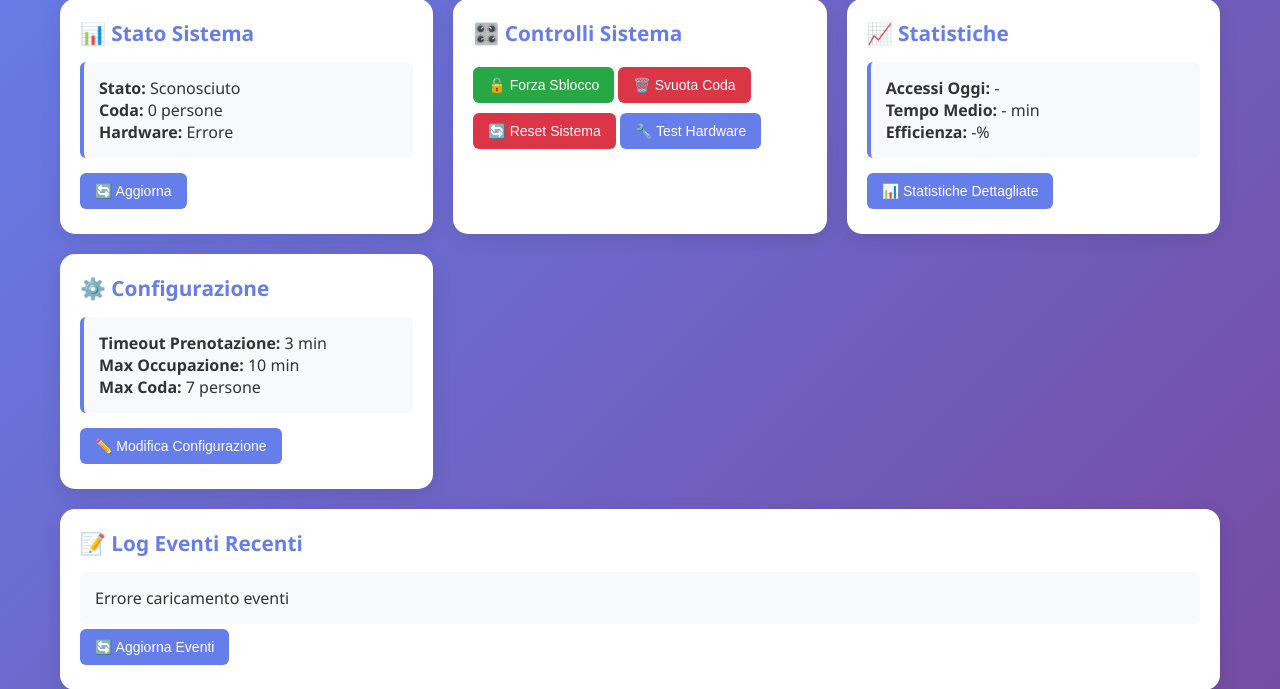
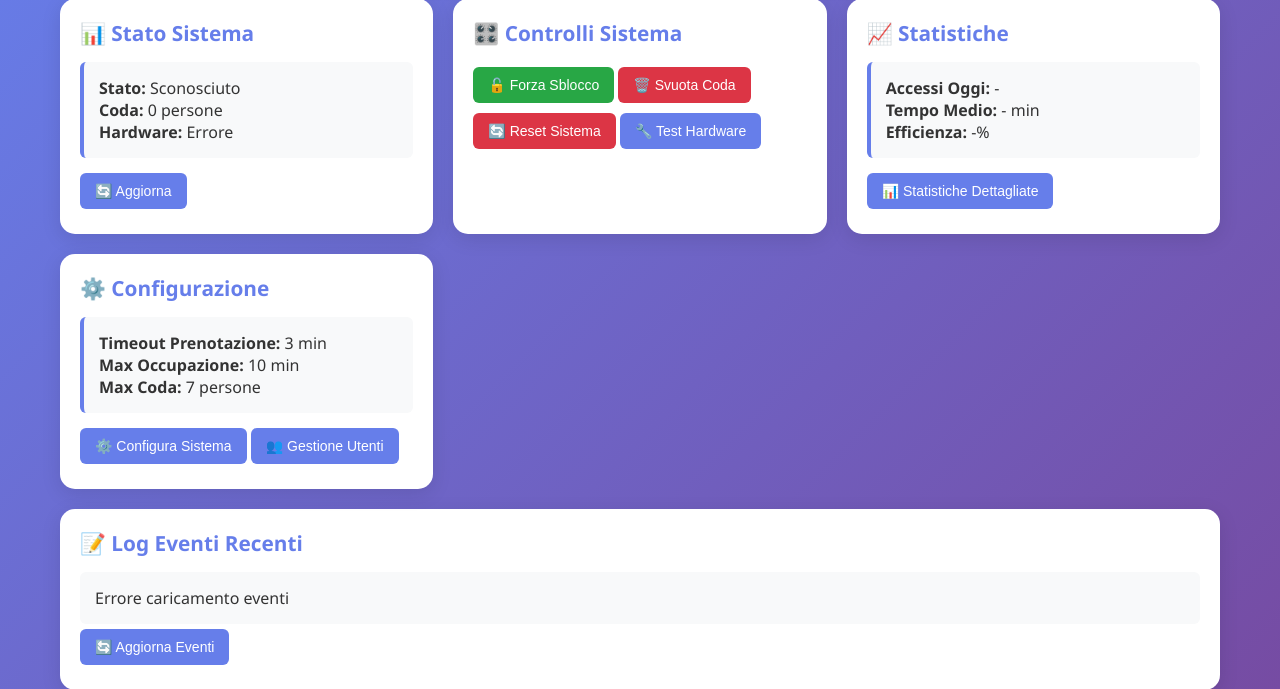
Before and after one commit to andreapede/QueueManager, a Flask app: template web/templates/admin.html in a window 1280 px wide. Shown: the part 124-813 px from the top of the page. Run offline with Flask 3, Linux system fonts and the light colour scheme; the template is opened without the code that fills it, so the values that code supplies are empty.

Commit message:
feat: Update admin dashboard buttons for configuration and user management

```diff
--- a/web/templates/admin.html
+++ b/web/templates/admin.html
@@ -180,7 +180,8 @@
                     <p><strong>Max Occupazione:</strong> <span id="max-occupancy">10</span> min</p>
                     <p><strong>Max Coda:</strong> <span id="max-queue">7</span> persone</p>
                 </div>
-                <button class="btn" onclick="editConfig()">✏️ Modifica Configurazione</button>
+                <button class="btn" onclick="editConfig()">⚙️ Configura Sistema</button>
+                <button class="btn" onclick="manageUsers()">👥 Gestione Utenti</button>
             </div>
         </div>
 
@@ -297,6 +298,11 @@
             window.location.href = '/admin/config';
         }
 
+        function manageUsers() {
+            // Redirect to users management page
+            window.location.href = '/admin/users';
+        }
+
         function showAlert(message, type) {
             const alertContainer = document.getElementById('alert-container');
             alertContainer.innerHTML = `<div class="alert alert-${type}">${message}</div>`;
```
